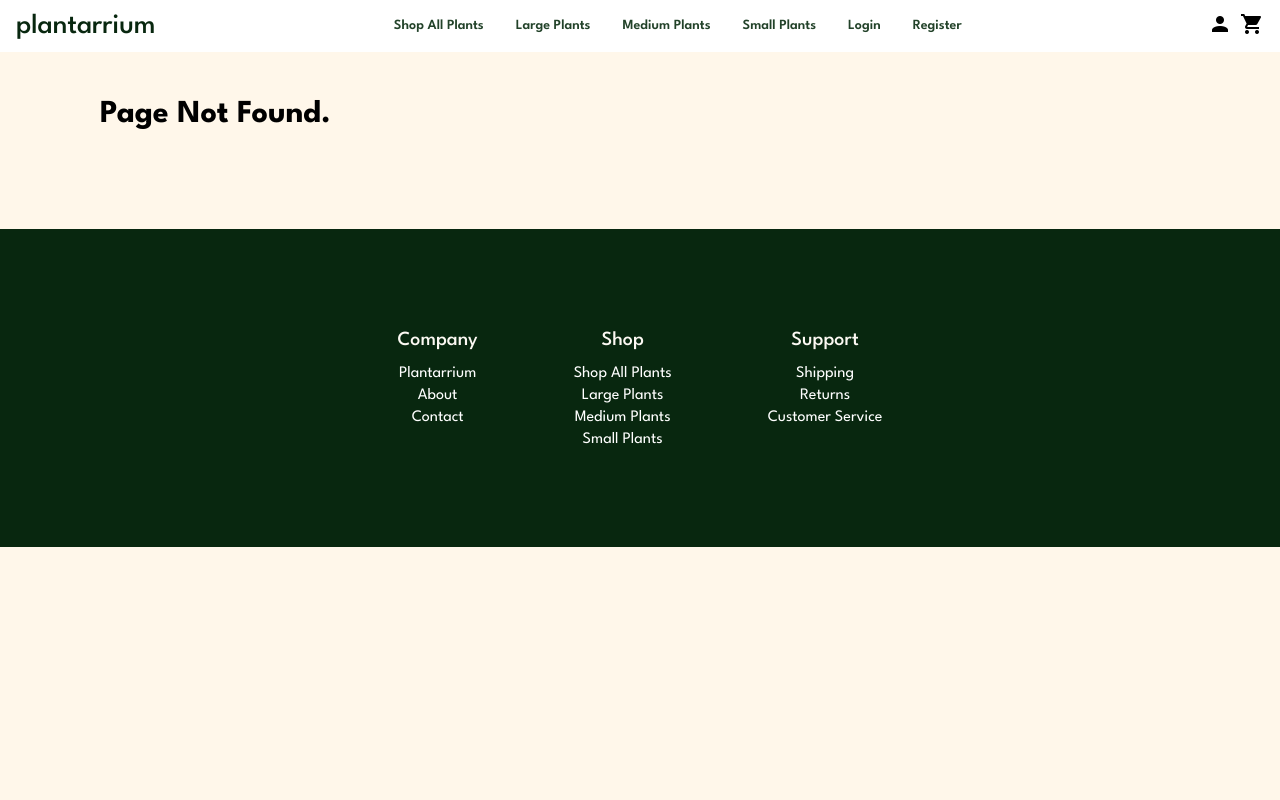
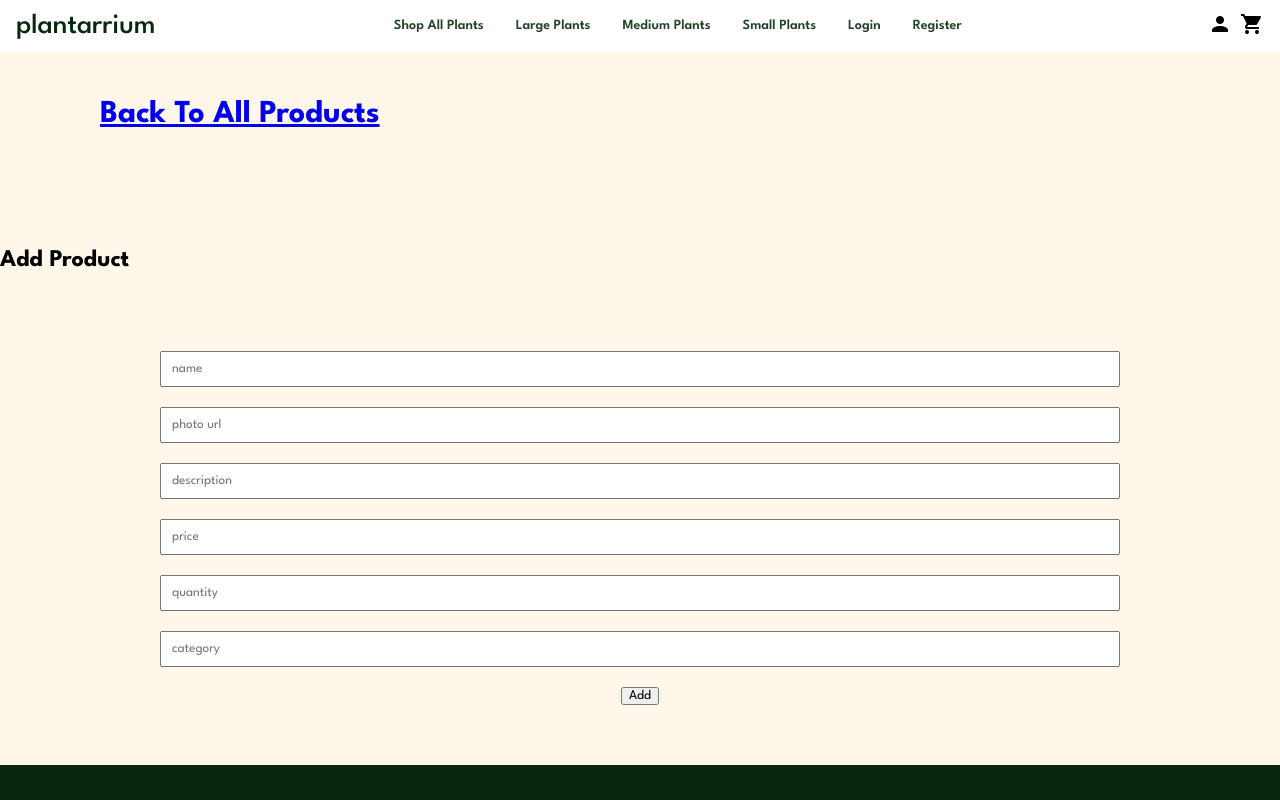
Before and after one commit to 2110-FTB-PT/infinite-loop, a React (Create React App) app: page /admin/addproduct in a window 1280 px wide. Shown: the top 800 px of the page. Built offline with nearby package versions, Linux system fonts and the light colour scheme; no server answers.

Commit message:
implemented add product on admin dashboard

```diff
--- a/src/axios-services/index.js
+++ b/src/axios-services/index.js
@@ -307,3 +307,29 @@ export const deleteProductOrderById = async (products_orderId) => {
     console.error(error);
   }
 };
+
+export const addNewProduct = async (token, { name, description, category, price, quantity, photo }) => {
+  console.log('token: ', token)
+  try {
+    const { data: product } = await axios.post(`${BASE_URL}/products/add`,
+      {
+        name,
+        description,
+        category,
+        price,
+        quantity,
+        photo
+      },
+      {
+        headers: {
+          Authorization: `Bearer ${token}`
+        }
+      },
+    );
+
+    console.log('product: ', product)
+    return product;
+  } catch (error) {
+    throw error;
+  }
+}
--- /dev/null
+++ b/src/components/Admin/AddProduct.js
@@ -0,0 +1,72 @@
+import React from "react";
+import { addNewProduct } from "../../axios-services";
+import { useState, useEffect } from 'react';
+import { Link } from "react-router-dom";
+import "../../style/EditProduct.css";
+
+const AddProduct = ({ token }) => {
+    const blankProduct = {
+        name: "",
+        description: "",
+        category: "",
+        price: null,
+        quantity: null,
+        photo: ""
+    }
+
+    const [productToAdd, setProductToAdd] = useState(blankProduct);
+
+    const handleSubmit = async (event) => {
+        event.preventDefault();
+        try {
+            const newProd = await addNewProduct(token, productToAdd);
+            console.log('token: ', token)
+            console.log('new product added! ', newProd)
+            setProductToAdd(productToAdd)
+        } catch (error) {
+            console.dir(error)
+        }
+    }
+
+    return (
+        <div>
+            <Link to="/admin/products"><h1>Back To All Products</h1></Link>
+            <h2>Add Product</h2>
+            <form className="edit-product-container" onSubmit={handleSubmit}>
+                <input
+                    placeholder="name"
+                    value={productToAdd.name}
+                    onChange={(event) => { setProductToAdd({ ...productToAdd, name: event.target.value }) }}
+                />
+                <input
+                    placeholder="photo url"
+                    value={productToAdd.photo}
+                    onChange={(event) => { setProductToAdd({ ...productToAdd, photo: event.target.value }) }}
+                />
+                <input
+                    placeholder="description"
+                    value={productToAdd.description}
+                    onChange={(event) => { setProductToAdd({ ...productToAdd, description: event.target.value }) }}
+                />
+                <input
+                    placeholder="price"
+                    value={productToAdd.price}
+                    onChange={(event) => { setProductToAdd({ ...productToAdd, price: event.target.value }) }}
+                />
+                <input
+                    placeholder="quantity"
+                    value={productToAdd.quantity}
+                    onChange={(event) => { setProductToAdd({ ...productToAdd, quantity: event.target.value }) }}
+                />
+                <input
+                    placeholder="category"
+                    value={productToAdd.category}
+                    onChange={(event) => { setProductToAdd({ ...productToAdd, category: event.target.value }) }}
+                />
+                <button>Add</button>
+            </form>
+        </div>
+    )
+}
+
+export default AddProduct;
--- a/src/components/Admin/EditProduct.js
+++ b/src/components/Admin/EditProduct.js
@@ -2,7 +2,7 @@ import React from "react";
 import { useParams } from "react-router-dom";
 import { fetchSingleProduct } from "../../axios-services";
 import { useState, useEffect } from 'react';
-import { Link } from "react-router-dom";
+import { Link, useNavigate } from "react-router-dom";
 import "../../style/EditProduct.css";
 
 const EditProduct = () => {
--- a/src/components/Admin/Products.js
+++ b/src/components/Admin/Products.js
@@ -29,6 +29,7 @@ const Products = () => {
             <Link to="/admin"><h1>Back to Admin Dashboard</h1></Link>
 
             <h1>Products</h1>
+            <button onClick={() => navigate('/admin/addproduct')}>Add Product</button>
             <div className="table-wrapper">
                 <table className="products-table">
                     <tr className="table-headers">
--- a/src/components/App.js
+++ b/src/components/App.js
@@ -37,6 +37,7 @@ import AdminDash from "./Admin/AdminDash";
 import Orders from "./Admin/Orders";
 import Products from "./Admin/Products";
 import Users from "./Admin/Users";
+import AddProduct from './Admin/AddProduct';
 import EditProduct from './Admin/EditProduct';
 
 
@@ -65,6 +66,7 @@ const App = () => {
   const [address, setAddress] = useState("");
   const [quantity, setQuantity] = useState(1);
   const [reviews, setReviews] = useState([]);
+  const [products, setProducts] = useState([])
 
   const handleUser = async () => {
     if (token) {
@@ -151,20 +153,20 @@ const App = () => {
         />
         <Route
           path="/shopall"
-          element={<ShopAll handleAddToCart={handleAddToCart} />}
+          element={<ShopAll handleAddToCart={handleAddToCart} products={products}/>}
         />
         <Route path="/cart" element={<Cart cart={cart} />} />
         <Route
           path="/categories/largeplants"
-          element={<LargePlants handleAddToCart={handleAddToCart} />}
+          element={<LargePlants handleAddToCart={handleAddToCart} products={products}/>}
         />
         <Route
           path="/categories/mediumplants"
-          element={<MediumPlants handleAddToCart={handleAddToCart} />}
+          element={<MediumPlants handleAddToCart={handleAddToCart} products={products}/>}
         />
         <Route
           path="/categories/smallplants"
-          element={<SmallPlants handleAddToCart={handleAddToCart} />}
+          element={<SmallPlants handleAddToCart={handleAddToCart} products={products}/>}
         />
         <Route
           path="/products/:id"
@@ -178,7 +180,6 @@ const App = () => {
             />
           }
         />
-        <Route path="/admin/products" element={<Products />} />
         <Route path="/admin/orders" element={<Orders />} />
         <Route path="/admin/customers" element={<Users />} />
         <Route
@@ -193,8 +194,9 @@ const App = () => {
           }
         />
         <Route path="/admin" element={<AdminDash token={token}/>} />
-        <Route path="/admin/products" element={<Products token={token}/>} />
-            <Route path="/admin/products/:id" element={<EditProduct token={token}/>} />
+        <Route path="/admin/products" element={<Products token={token} products={products} setProducts={setProducts}/>} />
+            <Route path="/admin/addproduct" element={<AddProduct token={token} products={products} setProducts={setProducts} />} />
+            <Route path="/admin/products/:id" element={<EditProduct token={token} products={products} setProducts={setProducts}/>} />
         <Route path="/reviews/:productId" element={<ReviewsByProduct />} />
         <Route path="/myaccount" element={<MyAccount />} />
         <Route path="/about" element={<About />} />
```
